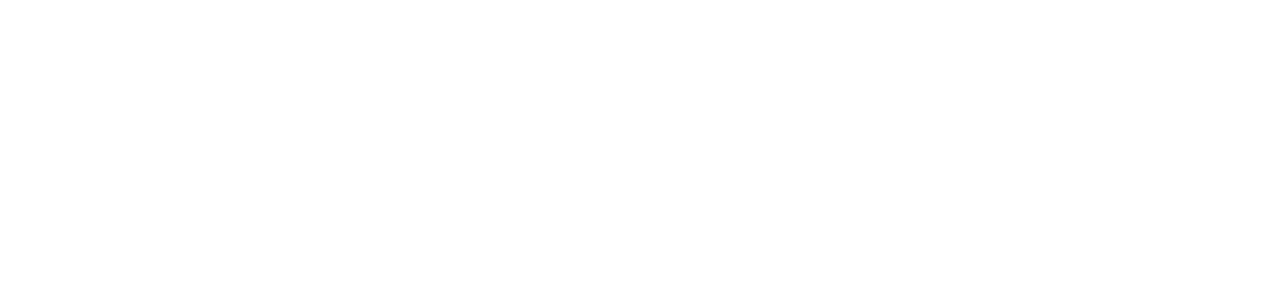
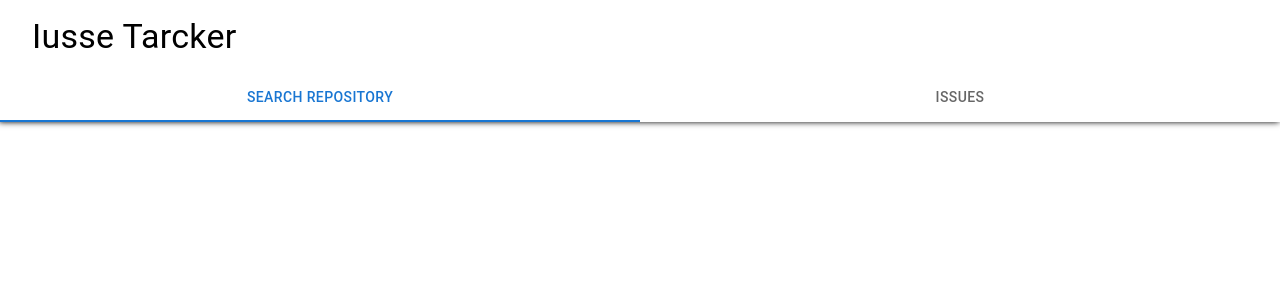
Before and after one commit to ludacirs/pay-here-test, a React app: page / in a window 1280 px wide. Shown: the top 300 px of the page. Built offline with nearby package versions, Linux system fonts and the light colour scheme.

Commit message:
feat: header ui 구현
tab state를 위해서 recoil적용,
recoil, components path alias 적용,

```diff
--- a/package.json
+++ b/package.json
@@ -12,10 +12,14 @@
   "dependencies": {
     "@emotion/react": "^11.10.4",
     "@emotion/styled": "^11.10.4",
+    "@mui/icons-material": "^5.10.3",
     "@mui/material": "^5.10.4",
+    "@octokit/core": "^4.0.5",
     "autoprefixer": "10.4.5",
     "react": "^18.2.0",
-    "react-dom": "^18.2.0"
+    "react-dom": "^18.2.0",
+    "react-query": "^3.39.2",
+    "recoil": "^0.7.5"
   },
   "devDependencies": {
     "@types/react": "^18.0.19",
--- a/src/App.tsx
+++ b/src/App.tsx
@@ -1,12 +1,18 @@
 import React from "react";
-import { Global } from "@emotion/react";
-import reset from "./resetCss";
+import { Grid } from "@mui/material";
+import { Header } from "./components";
 
 const App = () => {
   return (
-    <>
-      <Global styles={reset} />
-    </>
+    <Grid
+      className={"container"}
+      container
+      alignContent={"flex-start"}
+      width={"100%"}
+      height={"100vh"}
+    >
+      <Header />
+    </Grid>
   );
 };
 
--- /dev/null
+++ b/src/components/Header/Header.tsx
@@ -0,0 +1,42 @@
+import React from "react";
+import { useRecoilState } from "recoil";
+import { Box, Tab, Tabs, Typography } from "@mui/material";
+import tabAtom from "@recoil/tab";
+
+const Header = () => {
+  const [tabValue, setTabValue] = useRecoilState(tabAtom);
+
+  const handleChangeTab = (_: React.SyntheticEvent, newValue: number) => {
+    setTabValue(newValue);
+  };
+
+  return (
+    <Box
+      component={"header"}
+      className={"header"}
+      width={"100%"}
+      boxShadow={"-1px 0px 6px 0px black"}
+    >
+      <Box
+        className={"header-logo"}
+        padding={2}
+        marginLeft={2}
+        sx={{ cursor: "pointer" }}
+      >
+        <Typography variant="h4">Iusse Tarcker</Typography>
+      </Box>
+
+      <Tabs
+        className={"header-tabs"}
+        value={tabValue}
+        onChange={handleChangeTab}
+        variant={"fullWidth"}
+      >
+        <Tab label={"search repository"} />
+        <Tab label={"issues"} />
+      </Tabs>
+    </Box>
+  );
+};
+
+export default Header;
--- /dev/null
+++ b/src/components/Header/index.ts
@@ -0,0 +1,3 @@
+import Header from "./Header";
+
+export { Header };
--- /dev/null
+++ b/src/components/index.ts
@@ -0,0 +1,3 @@
+import { Header } from "./Header";
+
+export { Header };
--- a/src/index.tsx
+++ b/src/index.tsx
@@ -1,9 +1,19 @@
 import React from "react";
 import ReactDOM from "react-dom/client";
+import { RecoilRoot } from "recoil";
+import { Global } from "@emotion/react";
+import reset from "./resetCss";
 import App from "./App";
 
 const root = ReactDOM.createRoot(
   document.getElementById("root") as HTMLElement,
 );
 
-root.render(<App />);
+root.render(
+  <>
+    <RecoilRoot>
+      <Global styles={reset} />
+      <App />
+    </RecoilRoot>
+  </>,
+);
--- /dev/null
+++ b/src/recoil/tab/atom.ts
@@ -0,0 +1,8 @@
+import { atom } from "recoil";
+
+const tabAtom = atom({
+  key: "tabAtom",
+  default: 0,
+});
+
+export default tabAtom;
--- /dev/null
+++ b/src/recoil/tab/index.ts
@@ -0,0 +1,3 @@
+import tabAtom from "./atom";
+
+export default tabAtom;
--- a/tsconfig.json
+++ b/tsconfig.json
@@ -4,7 +4,11 @@
     // "lib": [],
     "jsx": "react",
     "module": "commonjs",
-    "baseUrl": "./",
+    "baseUrl": ".",
+    "paths": {
+      "@components/*": ["./src/components/*"],
+      "@recoil/*": ["./src/recoil/*"]
+    },
 
     "isolatedModules": true,
     "esModuleInterop": true,
--- a/webpack.config.js
+++ b/webpack.config.js
@@ -10,7 +10,10 @@
   },
   resolve: {
     extensions: [".ts", ".tsx", ".js", ".jsx"],
-    alias: {},
+    alias: {
+      "@components": path.resolve(__dirname, "./src/components"),
+      "@recoil": path.resolve(__dirname, "./src/recoil"),
+    },
   },
   module: {
     rules: [
```
Also changed, not shown: .eslintrc.json, 1 other file (tests, documents, lock files or other folders).
